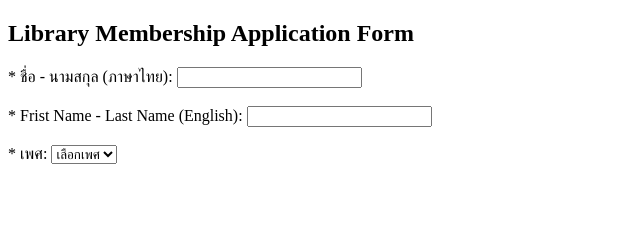
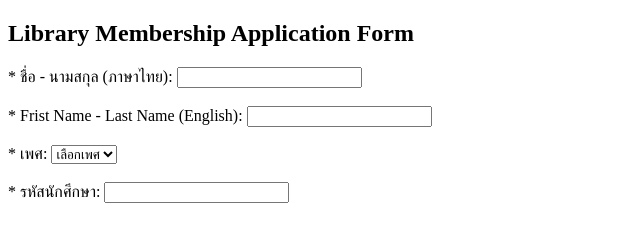
Before and after one commit to gitcat101101/6709650458_LibraryMembershipApplicationForm, a plain HTML site: page index.html in a window 1280 px wide. Shown: the whole page, without its empty margins (0-640 px from the left). Drawn offline with Linux system fonts and the light colour scheme.

Commit message:
created input student id

```diff
--- a/index.html
+++ b/index.html
@@ -25,6 +25,16 @@
        </select>
        <br><br>
 
+      <label for="student-id">* รหัสนักศึกษา:</label>
+      <input type="text" id="student-id" name="student-id" required>
+      <br><br>
+
+
+
+
+
+
+
 
 
     </form>
```
